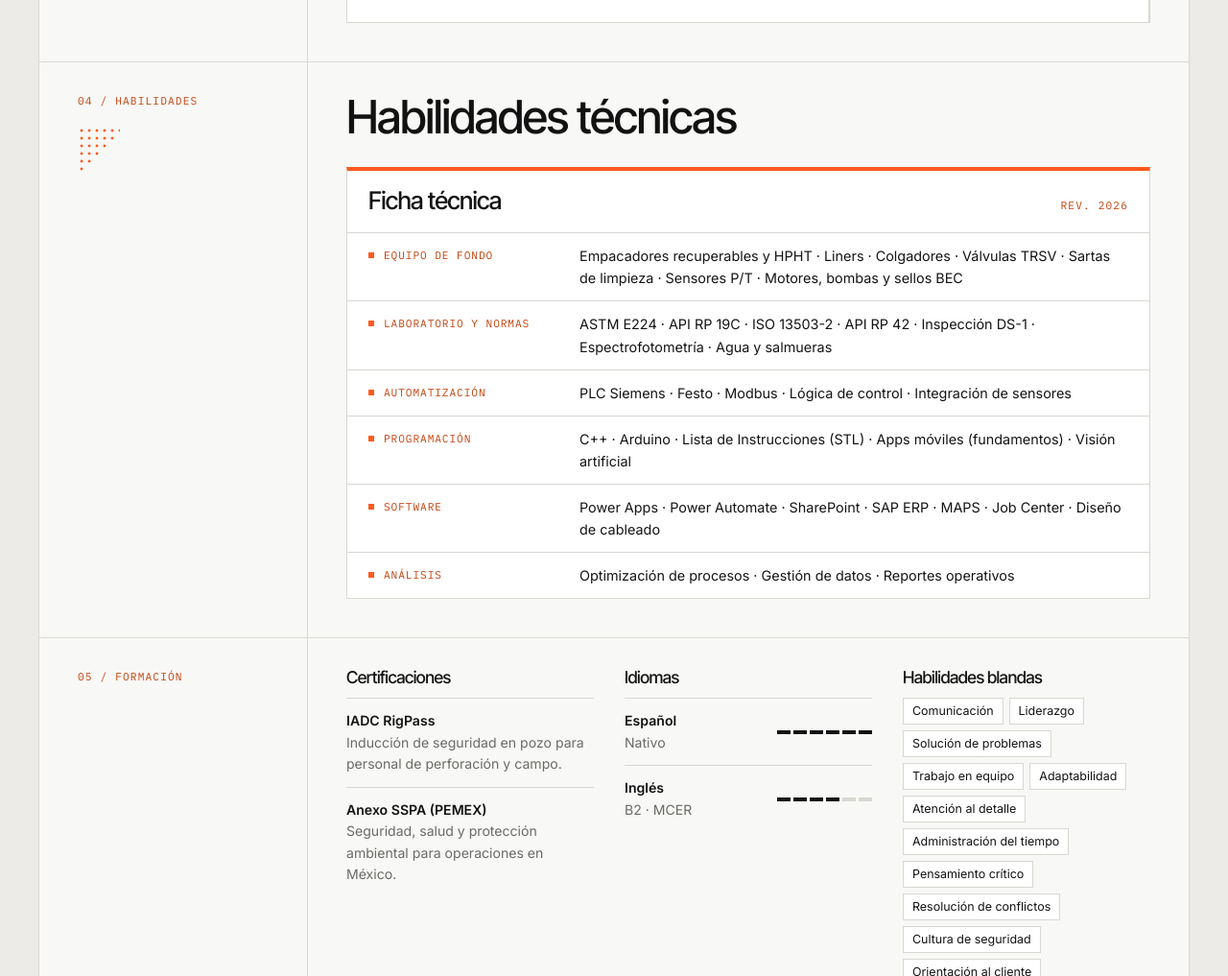
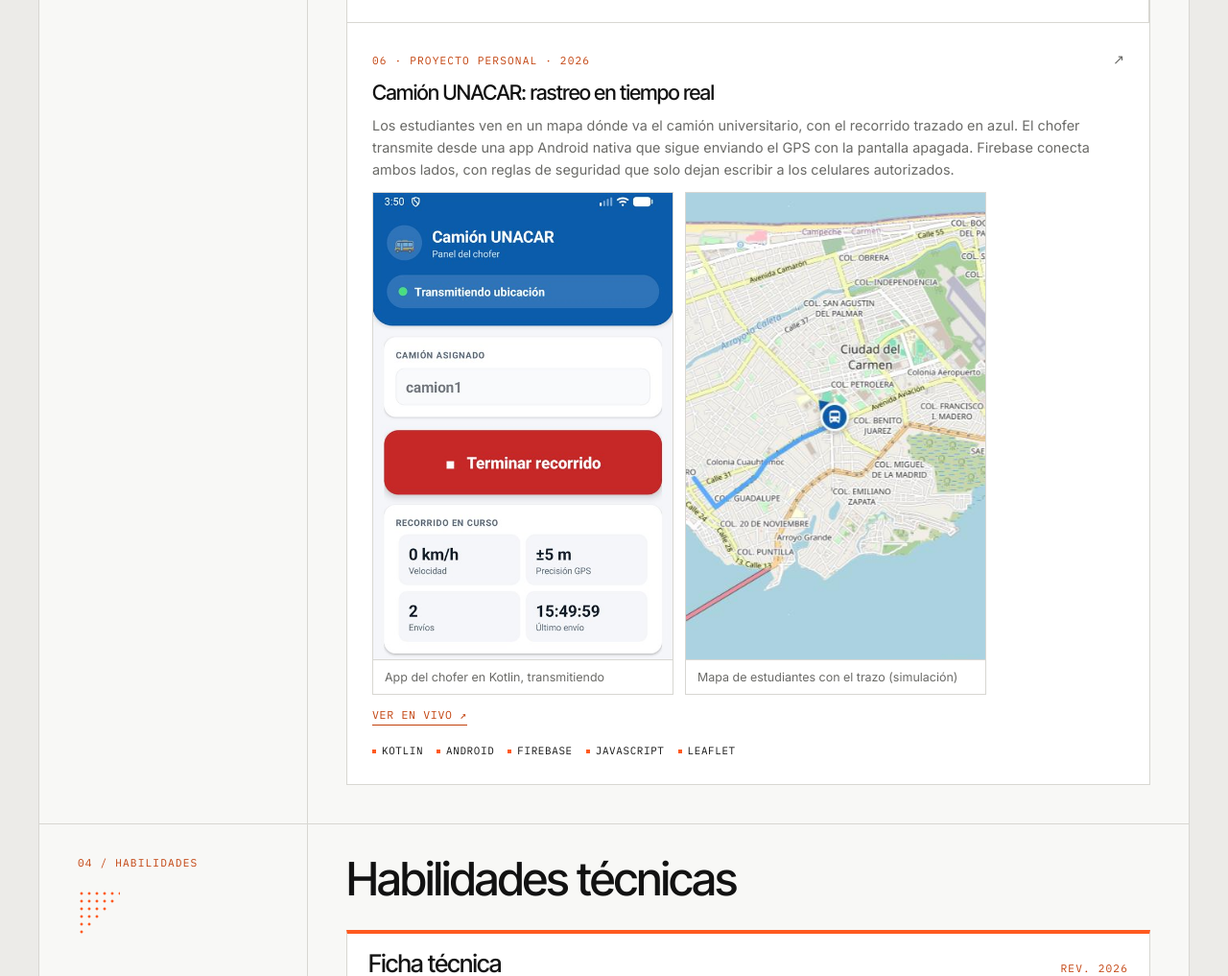
Before and after one commit to Tippens10/portafolio, a plain HTML site: page index.html in a window 1280 px wide. Shown: the part 5453-6470 px from the top of the page at 96% size. Drawn offline with Linux system fonts and the light colour scheme.

Commit message:
Agregar proyecto Camión UNACAR: rastreo en tiempo real
Nueva tarjeta 06 con capturas de la app del chofer y del mapa de
estudiantes, enlace al sitio en vivo y ajuste de bordes de la cuadrícula.

Co-Authored-By: Claude Sonnet 5.5 <noreply@anthropic.com>

```diff
--- a/index.html
+++ b/index.html
@@ -195,6 +195,8 @@ a.chip:hover { border-color: var(--ink); }
 .proj:nth-child(even) { border-right: 0; }
 .proj.feature { grid-column: 1 / -1; border-right: 0; }
 .projects > .proj:nth-last-child(-n+2):not(.feature) { border-bottom: 0; }
+.projects > .proj.feature:last-child { border-bottom: 0; }
+.projects > .proj:has(+ .proj.feature:last-child) { border-bottom: 1px solid var(--line); }
 .proj .n { display: flex; justify-content: space-between; align-items: baseline; gap: 12px; }
 .proj .n .mono { color: var(--orange-ink); }
 .proj .arr { font-size: 0.9rem; color: var(--muted); }
@@ -207,6 +209,9 @@ a.chip:hover { border-color: var(--ink); }
 .shots { display: grid; grid-template-columns: repeat(2, minmax(0, 1fr)); gap: 12px; }
 .shots figure { margin: 0; border: 1px solid var(--line); min-width: 0; }
 .shots figcaption { padding: 8px 12px; font-size: 0.78rem; color: var(--muted); border-top: 1px solid var(--line); }
+.shots.phones { max-width: 640px; }
+.shots.phones img { display: block; width: 100%; height: auto; aspect-ratio: 9 / 14; object-fit: cover; object-position: 50% 55%; }
+.proj a.live { font-family: var(--f-mono); font-size: 0.72rem; letter-spacing: .06em; text-transform: uppercase; color: var(--orange-ink); text-decoration: none; border-bottom: 1px solid currentColor; align-self: flex-start; }
 .media { display: grid; gap: 6px; }
 .media.pair { grid-template-columns: repeat(2, minmax(0, 1fr)); }
 .media video { display: block; width: 100%; background: #ddd; }
@@ -423,7 +428,7 @@ footer { background: var(--dark); color: #e9e9e6; }
   <section class="row" id="proyectos" aria-label="Proyectos">
     <div class="side"><span class="label o">03 / Proyectos</span><div class="dots" aria-hidden="true"></div></div>
     <div class="main">
-      <h2 class="sec-title">Cinco proyectos. Una misma forma de trabajar.</h2>
+      <h2 class="sec-title">Seis proyectos. Una misma forma de trabajar.</h2>
       <div class="projects">
         <article class="proj feature">
           <div class="n"><span class="mono">01 · Halliburton · 2026</span><span class="arr" aria-hidden="true">↗</span></div>
@@ -463,6 +468,17 @@ footer { background: var(--dark); color: #e9e9e6; }
             <video src="video/control-2.mp4#t=0.5" controls muted playsinline preload="metadata" aria-label="Video del semáforo con PLC Festo, parte 2"></video>
           </div>
           <div class="stack"><span>PLC Festo</span><span>Temporizadores</span><span>Botón peatonal</span></div>
+        </article>
+        <article class="proj feature">
+          <div class="n"><span class="mono">06 · Proyecto personal · 2026</span><span class="arr" aria-hidden="true">↗</span></div>
+          <h3>Camión UNACAR: rastreo en tiempo real</h3>
+          <p>Los estudiantes ven en un mapa dónde va el camión universitario, con el recorrido trazado en azul. El chofer transmite desde una app Android nativa que sigue enviando el GPS con la pantalla apagada. Firebase conecta ambos lados, con reglas de seguridad que solo dejan escribir a los celulares autorizados.</p>
+          <div class="shots phones">
+            <figure><img src="img/camion-app.jpg" alt="App Android del chofer transmitiendo la ubicación" loading="lazy"><figcaption>App del chofer en Kotlin, transmitiendo</figcaption></figure>
+            <figure><img src="img/camion-mapa.jpg" alt="Mapa de los estudiantes con el camión y el recorrido en azul" loading="lazy"><figcaption>Mapa de estudiantes con el trazo (simulación)</figcaption></figure>
+          </div>
+          <a class="live" href="https://camion-unacar.web.app" target="_blank" rel="noopener">Ver en vivo ↗</a>
+          <div class="stack"><span>Kotlin</span><span>Android</span><span>Firebase</span><span>JavaScript</span><span>Leaflet</span></div>
         </article>
       </div>
     </div>
```
Also changed, not shown: img/camion-app.jpg (added), img/camion-mapa.jpg (added).
